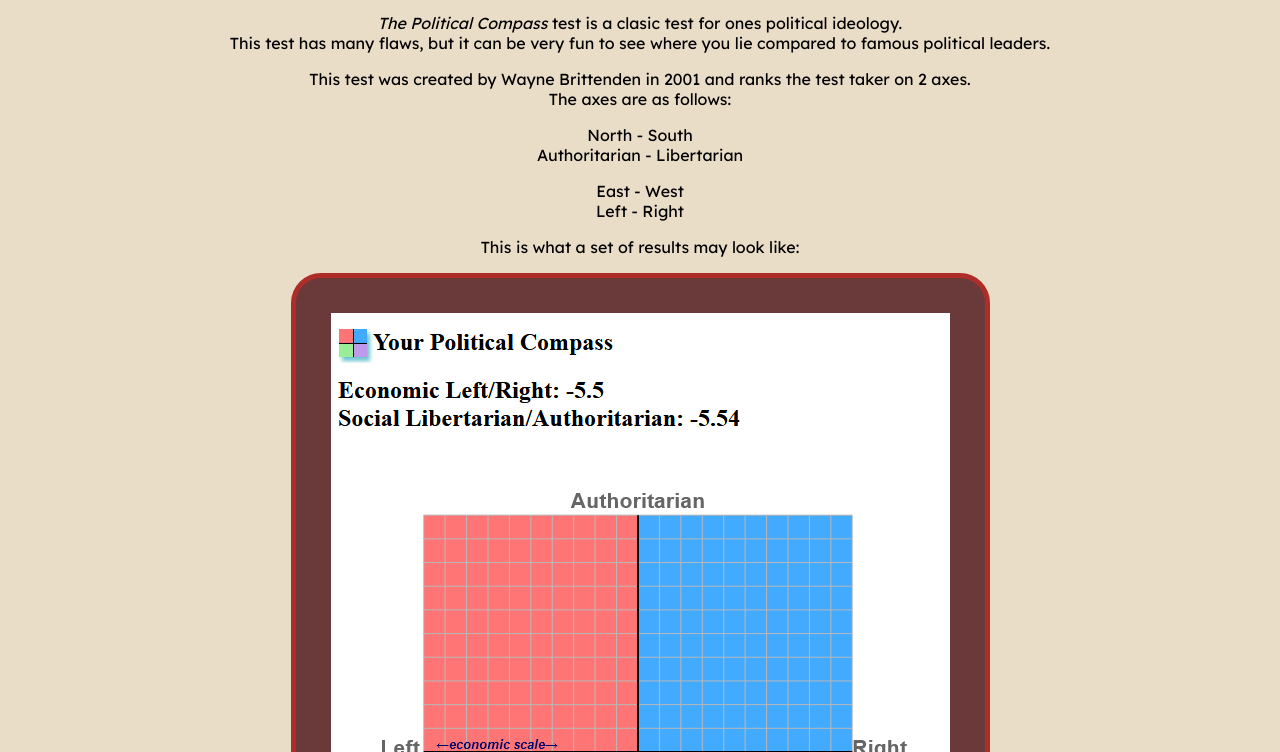
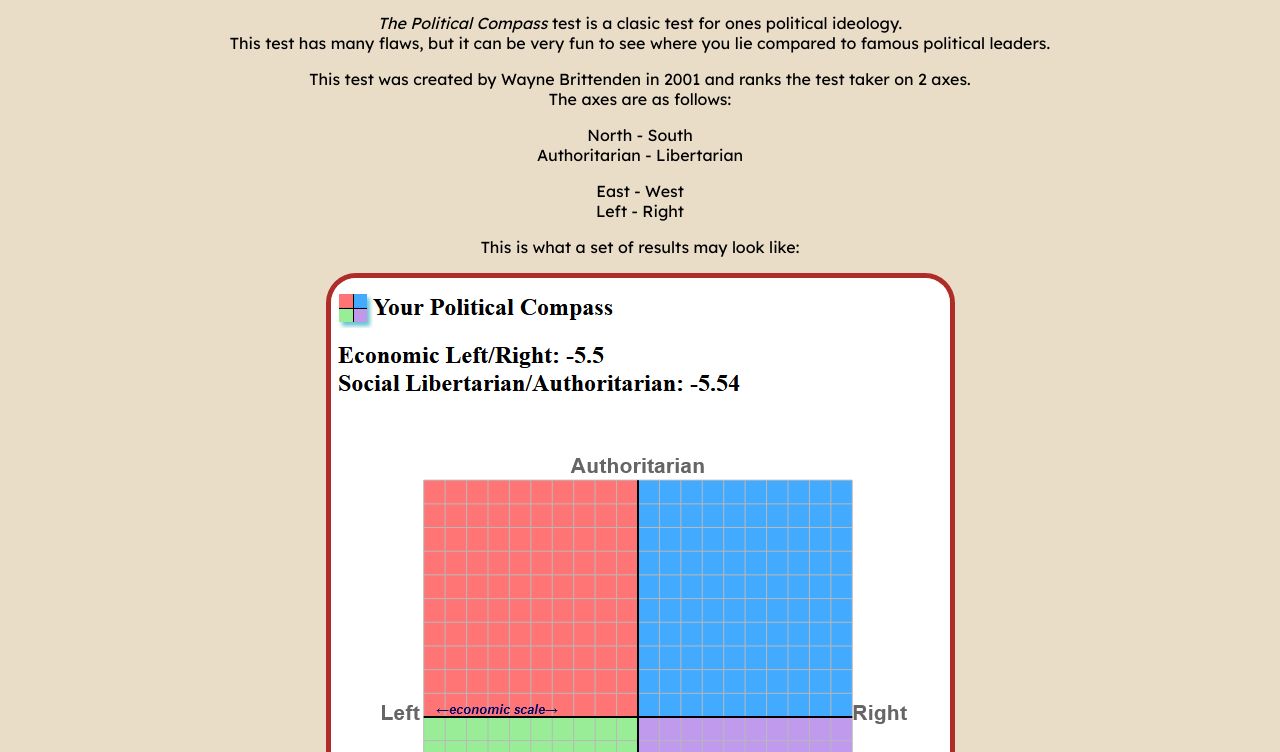
Before and after one commit to FunnyPotatoMan/Final, a plain HTML site: page index.html in a window 1280 px wide. Shown: the part 200-952 px from the top of the page. Drawn offline with Linux system fonts and the light colour scheme.

Commit message:
Update style.css

```diff
--- a/style.css
+++ b/style.css
@@ -146,5 +146,4 @@ img {
     background-color: #6A3A3B;
     border: 5px solid #AE2D29;
     border-radius: 30px;
-    padding: 35px;
 }
```
